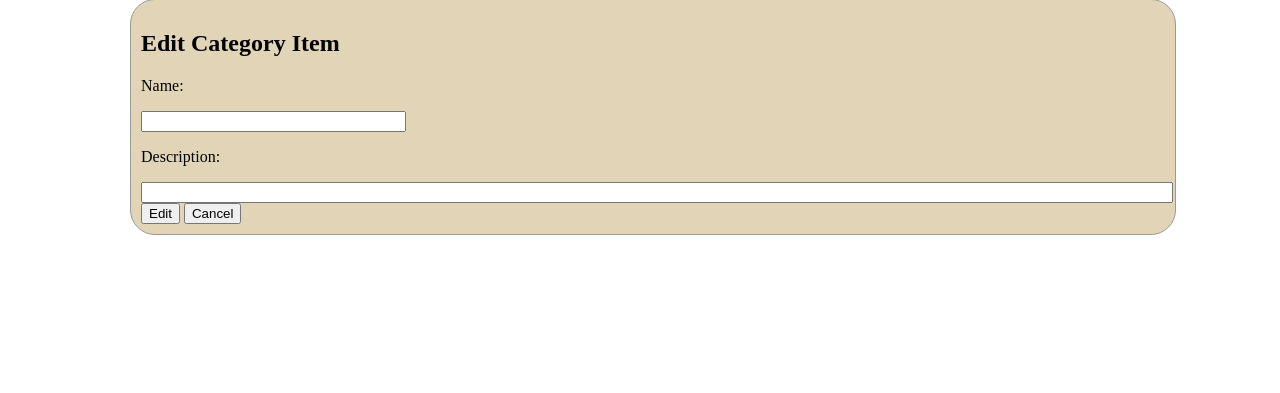
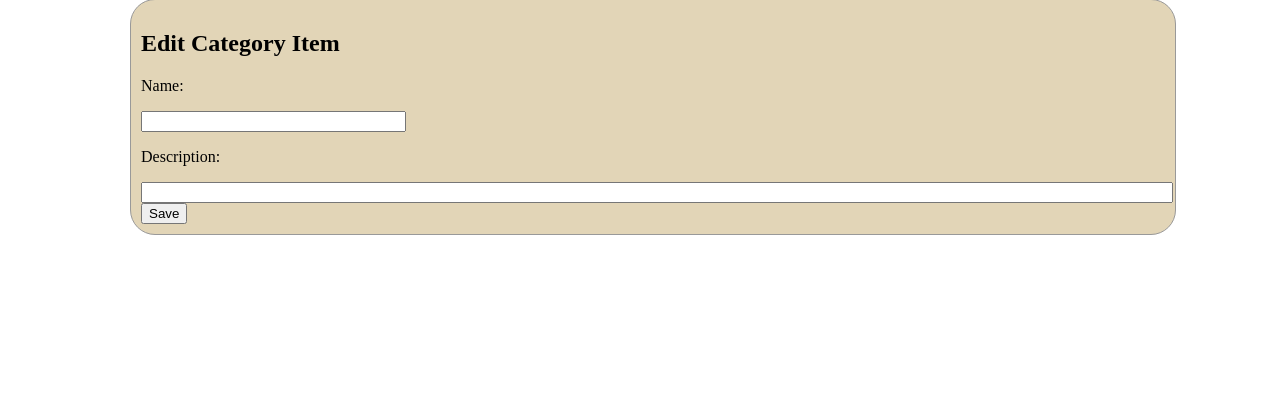
Before and after one commit to haistol/CatalogApp, a Flask app: template src/templates/editcategoryitem.html in a window 1280 px wide. Shown: the part 111-504 px from the top of the page. Run offline with Flask 2, Linux system fonts and the light colour scheme; the template is opened without the code that fills it, so the values that code supplies are empty; parts of the project's set-up code (start-up, migrations or seed data) failed here and were passed over; some libraries are stand-ins or nearby versions.

Commit message:
remove the cancel button from the templates

```diff
--- a/src/templates/deletecategoryitem.html
+++ b/src/templates/deletecategoryitem.html
@@ -4,7 +4,6 @@
 				<h1> Are you sure you want to delete {{item.name}}? </h1>
 				<form action="#" method = 'post'>
 					<input type='submit', value = 'Delete'>
-					<a href = "{{url_for('get_category_item', category_name = category.name, item_name = item.name)}}"> <button>Cancel</button></a>
 				</form>
 
 			</section>
--- a/src/templates/editcategoryitem.html
+++ b/src/templates/editcategoryitem.html
@@ -8,8 +8,7 @@
 						<input type ='text' size='30' name='name' value = '{{item.name }}'>
 					<p>Description:</p>
 						<input class="description" type ='text' name='description' value = '{{item.description}}'>
-					<input type='submit' value='Edit'>
-					<a href = "{{url_for('get_category_item', category_name = category.name, item_name = item.name)}}"><button>Cancel</button> </a>
+					<input type='submit' value='Save'>
 				</form>
 
 			</section>
--- a/src/templates/newcategoryitem.html
+++ b/src/templates/newcategoryitem.html
@@ -9,7 +9,6 @@
 					<p>Description:</p>
 						<input class="description" type ='text'  name='description'>
 					<input type='submit' value='Create'>
-					<a href = "{{url_for('get_items_by_category', category_name = category.name)}}"> <button>Cancel</button></a>
 				</form>
 			</section>
 		</div>
```
